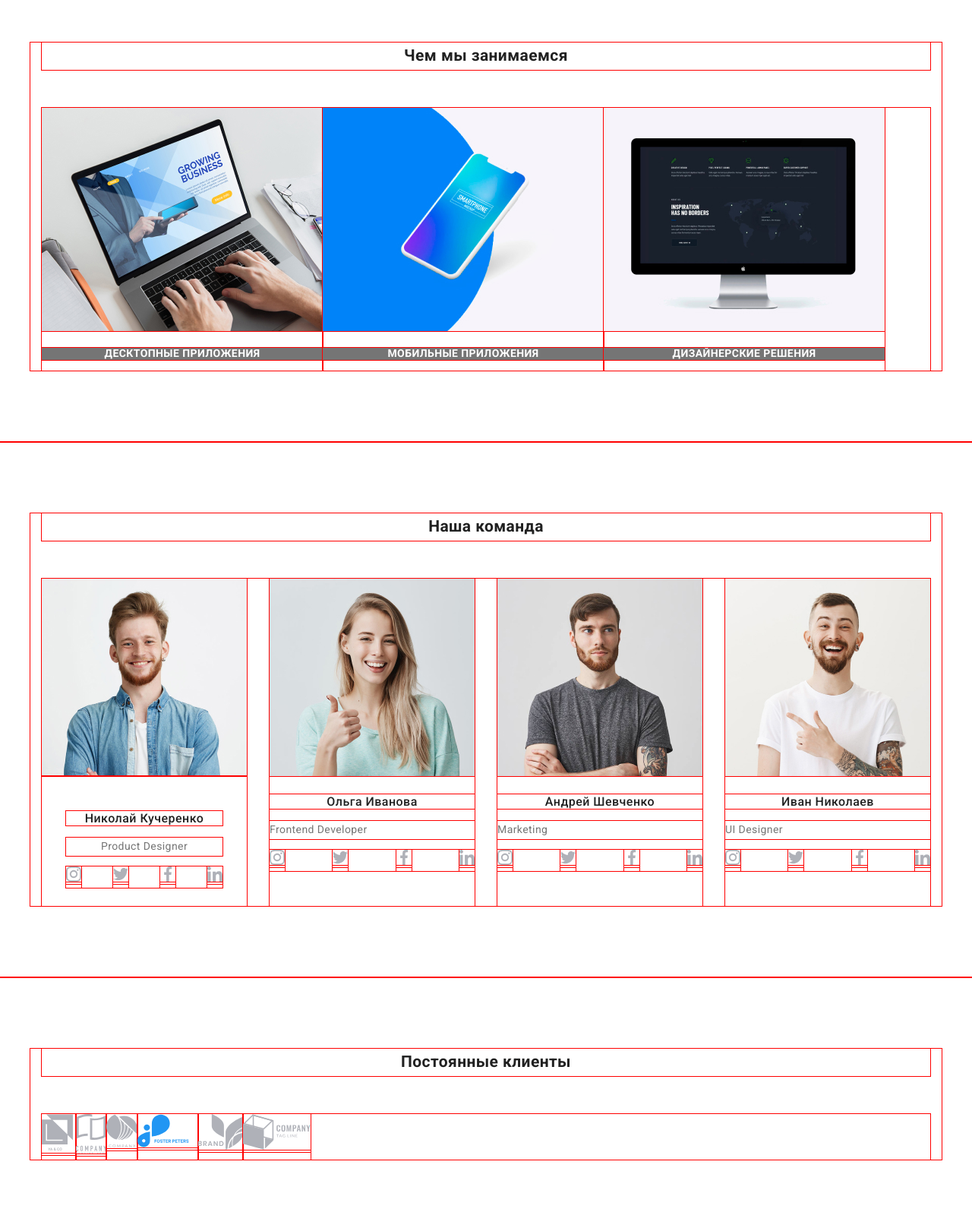
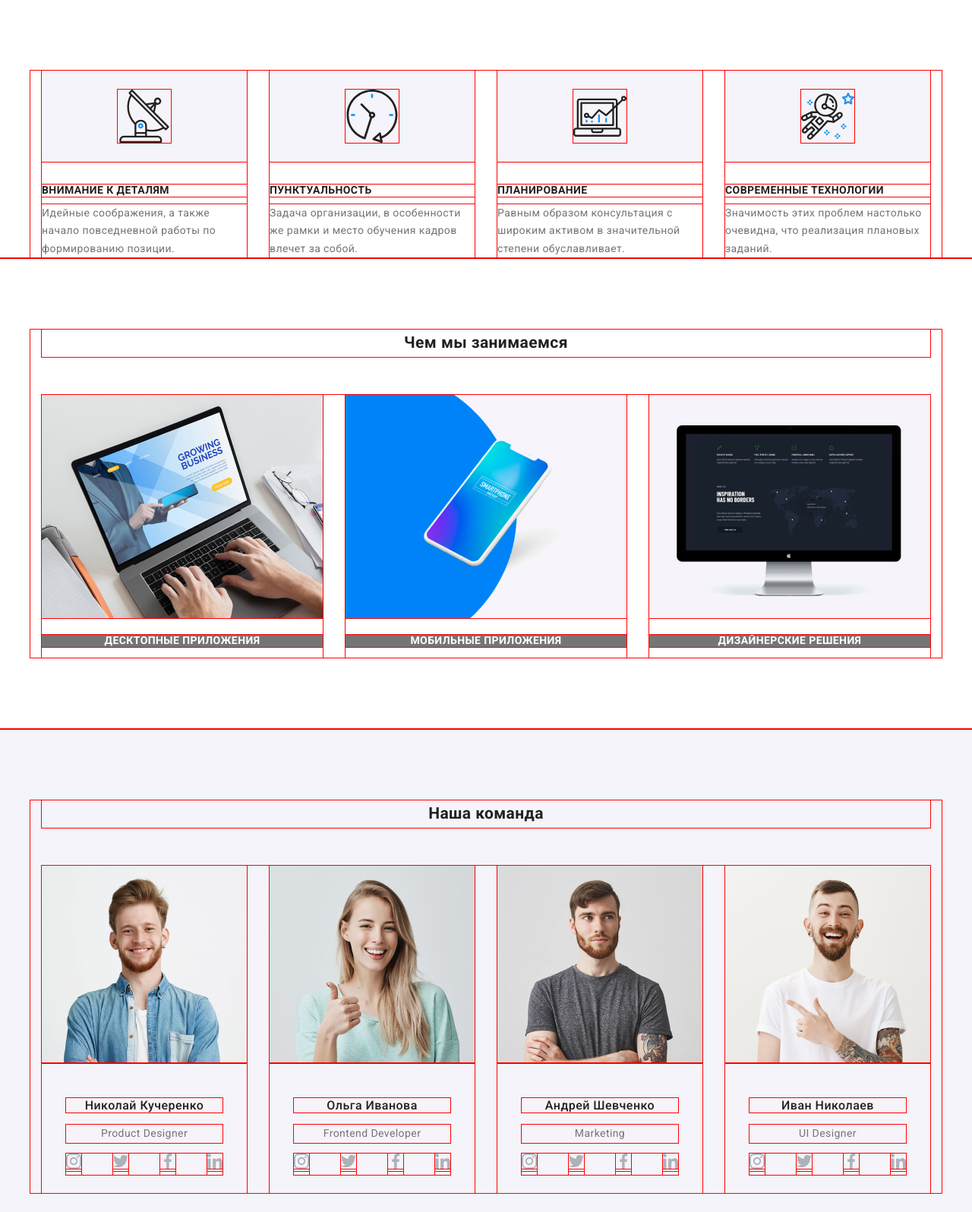
Before and after one commit to LenaGo1/goit-markup-hw-03, a plain HTML site: page index.html in a window 1280 px wide. Shown: the part 684-2280 px from the top of the page at 76% size. Drawn offline with nearby package versions, Linux system fonts and the light colour scheme.

Commit message:
позиционирование

```diff
--- a/css/styles.css
+++ b/css/styles.css
@@ -36,6 +36,7 @@ body {
 }
 .page-header .container {
   padding: 25px 15px;
+  align-items: center;
 }
 .container {
   width: 1200px;
@@ -120,9 +121,18 @@ body {
   color: var(--accent-color);
 }
 /* hero */
+.hero {
+  background-color: var(--primary-text-color);
+}
+.hero .container {
+  padding-top: 200px;
+  padding-bottom: 200px;
+  margin-right: auto;
+  margin-left: auto;
+  text-align: center;
+}
 .hero-title {
   color: var(--second-accent-color);
-  background-color: var(--primary-text-color);
 
   font-weight: 900;
   font-size: 44px;
@@ -149,16 +159,11 @@ body {
   padding: 10px 32px;
   border: 1px solid transparent;
   border-radius: 4px;
-
-  /* margin-right: auto;
-  margin-left: auto; */
-  /* vertical-align: middle; */
 }
-
-/* .auth-nav .button {
-  background-color: var(--second-background-color);
+/* .hero .container .button {
+  margin-right: auto;
+  margin-left: auto;
 } */
-
 /* features */
 .title {
   color: var(--second-text-color);
@@ -172,6 +177,9 @@ body {
 .hidden-caption {
   display: none;
 }
+.section.features {
+  padding-bottom: 0;
+}
 .feature {
   width: calc((100% - 30px * 3) / 4);
   margin-right: 30px;
@@ -180,19 +188,30 @@ body {
   margin-right: 0;
 }
 .feature-image {
+  background-color: var(--second-background-color);
+  padding-top: 25px;
+  padding-bottom: 25px;
+}
+.svg-image {
+  display: block;
+  margin-right: auto;
   margin-left: auto;
-  margin-right: auto;
 }
 .feature-title {
-  margin: 0 0 10px;
+  margin: 30px 0 10px;
 }
 .feature-description {
   margin: 0;
 }
-/* .features .title {
-  color: var(--second-text-color);
-} */
+
 /* work */
+.work-item {
+  width: calc((100% - 2 * 30px) / 3);
+  margin-right: 30px;
+}
+.work-item:nth-child(3n) {
+  margin-right: 0;
+}
 .section-title {
   color: var(--second-text-color);
 
@@ -212,7 +231,9 @@ body {
   text-transform: uppercase;
 }
 /* team */
-
+.section.team {
+  background-color: var(--second-background-color);
+}
 .team-list {
   display: flex;
   flex-wrap: wrap;
@@ -304,6 +325,29 @@ p .position {
   text-decoration: none;
   color: var(--primary-text-color);
 }
+/* Customers*/
+.customers .customer-item {
+  width: calc((100% - 5 * 30px) / 6);
+  margin-right: 30px;
+  text-align: center;
+  height: 90px;
+  border: 1px solid #afb1b8;
+  border-radius: 4px;
+}
+.helper {
+  display: inline-block;
+  height: 100%;
+  vertical-align: middle;
+}
+.customers .customer-item:last-child {
+  margin-right: 0;
+}
+.customer-item .customer-logo {
+  display: inline-block;
+  margin-left: auto;
+  margin-right: auto;
+  vertical-align: middle;
+}
 /* footer */
 
 .footer {
--- a/index.html
+++ b/index.html
@@ -46,6 +46,7 @@
           Эффективные решения<br />
           для вашего бизнеса
         </h1>
+
           <a href="" class="button">Заказать услугу</a>
         </div>
       </section>
@@ -55,7 +56,7 @@
           <h2 class="hidden-caption">Особенности</h2>
           <ul class="list flexbox">
             <li class="feature">
-              <img src="images/antenna 1.svg" alt="антенна" />
+              <div class="feature-image"><img class="svg-image" src="images/antenna 1.svg" alt="антенна" /></div>
               <h3 class="title feature-title">Внимание к деталям</h3>
               <p class="feature-description">
                 Идейные соображения, а также начало повседневной работы по
@@ -63,7 +64,7 @@
               </p>
             </li>
             <li class="feature">
-              <img class="feature-image" src="images/clock 1.svg" alt="часы" />
+              <div class="feature-image"><img class="svg-image" src="images/clock 1.svg" alt="часы" /></div>
               <h3 class="title feature-title">Пунктуальность</h3>
               <p class="feature-description">
                 Задача организации, в особенности же рамки и место обучения
@@ -71,7 +72,7 @@
               </p>
             </li>
             <li class="feature">
-              <img src="images/diagram 1.svg" alt="диаграмма" />
+              <div class="feature-image"><img class="svg-image" src="images/diagram 1.svg" alt="диаграмма" /></div>
               <h3 class="title feature-title">Планирование</h3>
               <p class="feature-description">
                 Равным образом консультация с широким активом в значительной
@@ -79,7 +80,7 @@
               </p>
             </li>
             <li class="feature">
-              <img src="images/astronaut 1.svg" alt="астронавт" />
+              <div class="feature-image"><img class="svg-image" src="images/astronaut 1.svg" alt="астронавт" /></div>
               <h3 class="title feature-title">Современные технологии</h3>
               <p class="feature-description">
                 Значимость этих проблем настолько очевидна, что реализация
@@ -94,7 +95,7 @@
         <div class="container">
           <h2 class="section-title">Чем мы занимаемся</h2>
           <ul class="work-list list flexbox">
-            <li>
+            <li class="work-item">
               <img
                 src="images/screen(1).jpg"
                 alt="экран ноутбука"
@@ -102,11 +103,11 @@
               />
               <p class="title">Десктопные приложения</p>
             </li>
-            <li>
+            <li class="work-item">
               <img src="images/smartphone.jpg" alt="смартфон" width="370" />
               <p class="title">Мобильные приложения</p>
             </li>
-            <li>
+            <li class="work-item">
               <img src="images/screen(2).jpg" alt="экран" width="370" />
               <p class="title">Дизайнерские решения</p>
             </li>
@@ -151,98 +152,105 @@
               </ul>
               </div>
             </li>
+
             <li class="team-item">
-              <img
+              <img class="image"
                 src="images/member2.jpg"
                 alt="фотография Ольга Иванова"
                 width="270"
               />
+              <div class="member-description">
               <h3 class="member-name">Ольга Иванова</h3>
               <p class="position">Frontend Developer</p>
               <ul class="list social-list">
                 <li class="social-item">
-                  <a href=""
+                  <a href="" class="social-link"
                     ><img src="images/instagram3.svg" alt="лого инстаграмм"
                   /></a>
                 </li>
                 <li class="social-item">
-                  <a href=""
+                  <a href="" class="social-link"
                     ><img src="images/twitter3.svg" alt="лого твиттер"
                   /></a>
                 </li>
                 <li class="social-item">
-                  <a href=""
+                  <a href="" class="social-link"
                     ><img src="images/facebook3.svg" alt="лого фейсбук"
                   /></a>
                 </li>
                 <li class="social-item">
-                  <a href=""
+                  <a href="" class="social-link"
                     ><img src="images/linkedin3.svg" alt="лого линкедин"
                   /></a>
                 </li>
               </ul>
+              </div>
             </li>
             <li class="team-item">
-              <img
+              <img  class="image"
                 src="images/member3.jpg"
                 alt="фотография Андрей Шевченко"
                 width="270"
               />
+              <div class="member-description">
               <h3 class="member-name">Андрей Шевченко</h3>
               <p class="position">Marketing</p>
               <ul class="list social-list">
                 <li class="social-item">
-                  <a href=""
+                  <a href="" class="social-link"
                     ><img src="images/instagram3.svg" alt="лого инстаграмм"
                   /></a>
                 </li>
                 <li class="social-item">
-                  <a href=""
+                  <a href="" class="social-link"
                     ><img src="images/twitter3.svg" alt="лого твиттер"
                   /></a>
                 </li>
                 <li class="social-item">
-                  <a href=""
+                  <a href="" class="social-link"
                     ><img src="images/facebook3.svg" alt="лого фейсбук"
                   /></a>
                 </li>
                 <li class="social-item">
-                  <a href=""
+                  <a href="" class="social-link"
                     ><img src="images/linkedin3.svg" alt="лого линкедин"
                   /></a>
                 </li>
               </ul>
+              </div>
             </li>
             <li class="team-item">
-              <img
+              <img  class="image"
                 src="images/member4.jpg"
                 alt="фотография Иван Николаев"
                 width="270"
               />
+              <div class="member-description">
               <h3 class="member-name">Иван Николаев</h3>
               <p class="position">UI Designer</p>
               <ul class="list social-list">
                 <li class="social-item">
-                  <a href=""
+                  <a href="" class="social-link"
                     ><img src="images/instagram3.svg" alt="лого инстаграмм"
                   /></a>
                 </li>
                 <li class="social-item">
-                  <a href=""
+                  <a href="" class="social-link"
                     ><img src="images/twitter3.svg" alt="лого твиттер"
                   /></a>
                 </li>
                 <li class="social-item">
-                  <a href=""
+                  <a href="" class="social-link"
                     ><img src="images/facebook3.svg" alt="лого фейсбук"
                   /></a>
                 </li>
                 <li class="social-item">
-                  <a href=""
+                  <a href="" class="social-link"
                     ><img src="images/linkedin3.svg" alt="лого линкедин"
                   /></a>
                 </li>
               </ul>
+              </div>
             </li>
           </ul>
         </div>
@@ -251,24 +259,24 @@
       <section class="section">
         <div class="container">
           <h2 class="section-title">Постоянные клиенты</h2>
-          <ul class="list flexbox">
-            <li>
-              <a href=""><img src="images/logo1.svg" alt="лого1" /></a>
+          <ul class="list flexbox customers">
+            <li class="customer-item">
+              <span class="helper"></span><a href=""><img class="customer-logo" src="images/logo1.svg" alt="лого1" /></a>
             </li>
-            <li>
-              <a href=""><img src="images/logo2.svg" alt="лого2" /></a>
+            <li class="customer-item">
+              <span class="helper"></span><a href=""><img class="customer-logo" src="images/logo2.svg" alt="лого2" /></a>
             </li>
-            <li>
-              <a href=""><img src="images/logo3.svg" alt="лого3" /></a>
+            <li class="customer-item">
+              <span class="helper"></span><a href=""><img class="customer-logo" src="images/logo3.svg" alt="лого3" /></a>
             </li>
-            <li>
-              <a href=""><img src="images/logo4.svg" alt="лого4" /></a>
+            <li class="customer-item">
+              <span class="helper"></span><a href=""><img class="customer-logo" src="images/logo4.svg" alt="лого4" /></a>
             </li>
-            <li>
-              <a href=""><img src="images/logo5.svg" alt="лого5" /></a>
+            <li class="customer-item">
+              <span class="helper"></span><a href=""><img class="customer-logo" src="images/logo5.svg" alt="лого5" /></a>
             </li>
-            <li>
-              <a href=""><img src="images/logo6.svg" alt="логоo6" /></a>
+            <li class="customer-item">
+              <span class="helper"></span><a href=""><img class="customer-logo" src="images/logo6.svg" alt="логоo6" /></a>
             </li>
           </ul>
         </div>
```
Lines whose indentation alone changed are shown as unchanged.
